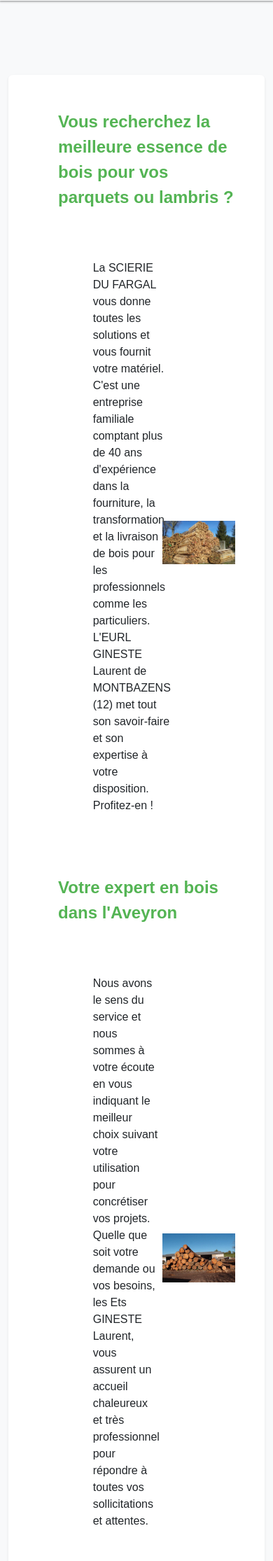
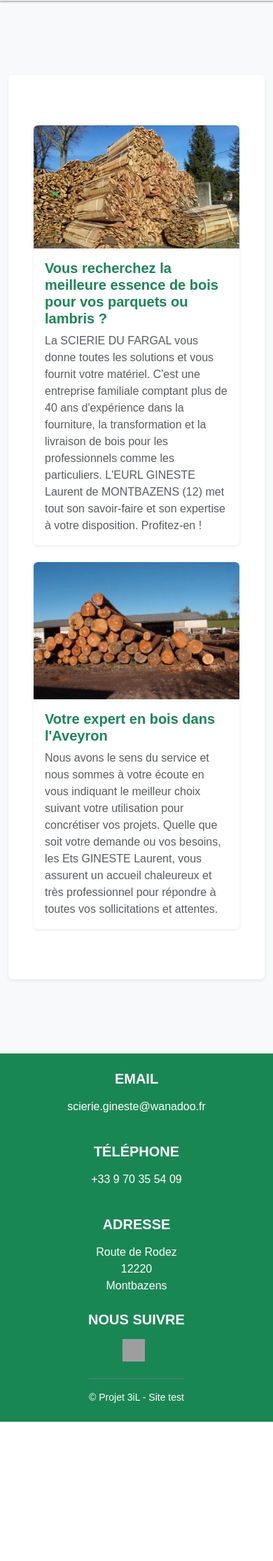
Before and after one commit to Marcelle-Kemla-3il/Site_eco_conception, a PHP site: page / in a window 390 px wide. Shown: the part 595-2825 px from the top of the page at 70% size. After the commit the page ends 2626 px from the top, so only its background shows below. Run offline with PHP 8.4, Linux system fonts and the light colour scheme; data comes from the database, SQL or seed files in the repository; grey boxes are pictures that could not be loaded.

Commit message:
responsive

```diff
--- a/site/controleur/initIndex.php
+++ b/site/controleur/initIndex.php
@@ -1,11 +1,10 @@
 <?php
-
 /* Connexion à la bdd */
 $con = mysqli_connect("localhost", "root", "", "scierie");
 
 /* Gestion des erreurs de connexion */
 if (!$con) {
-    die("Erreur de connexion : " . mysqli_connect_error());
+    die("<div class='alert alert-danger text-center'>Erreur de connexion : " . mysqli_connect_error() . "</div>");
 }
 
 mysqli_set_charset($con, "utf8");
@@ -16,97 +15,64 @@ $requete = mysqli_query($con, $sql);
 
 /* Vérification requête */
 if (!$requete) {
-    die("Erreur requête : " . mysqli_error($con));
+    die("<div class='alert alert-danger text-center'>Erreur requête : " . mysqli_error($con) . "</div>");
 }
 
-/* Affichage */
+/* Affichage responsive */
+echo "<div class='container my-5'>";
+echo "<div class='row gy-4'>"; // gy-4 = espace vertical entre les lignes
+
 while ($resultat = mysqli_fetch_assoc($requete)) {
 
-    // Nettoyage → protection XSS
     $titre = htmlspecialchars($resultat['titre']);
     $descr = htmlspecialchars($resultat['descr']);
     $img = htmlspecialchars($resultat['img']);
 
-    echo "<ul class='main-list'>";
+    // Gestion des images
+    $imgPath = "images/$img";
+    $webpPath = "images/" . pathinfo($img, PATHINFO_FILENAME) . ".webp";
 
-    if (!empty($titre)) {
-        echo "<li class='main-item'><p class='titre'>$titre</p></li>";
+    if (!empty($img) && file_exists($webpPath)) {
+        $imgSrc = $webpPath;
+    } else {
+        $imgSrc = $imgPath;
     }
 
-    /* Image + texte */
-    if (!empty($descr) && !empty($img)) {
-        echo "<li class='main-item'><ul class='sub-list'>";
+    echo "
+        <div class='col-12 col-md-6 col-lg-4'>
+            <div class='card h-100 shadow-sm border-0'>
+    ";
 
-        echo "<li class='sub-item'><p class='texte'>$descr</p></li>";
-
-        // Conversion WebP auto si existe
-        $imgPath = "images/$img";
-        $webpPath = "images/" . pathinfo($img, PATHINFO_FILENAME) . ".webp";
-
-        if (file_exists($webpPath)) {
-            echo "
-                <li class='sub-item'>
-                    <picture>
-                        <source srcset='$webpPath' type='image/webp'>
-                        <img class='image'
-                             src='$imgPath'
-                             loading='lazy'
-                             decoding='async'
-                             alt='$titre'>
-                    </picture>
-                </li>";
-        } else {
-            echo "
-                <li class='sub-item'>
-                    <img class='image'
-                         src='$imgPath'
-                         loading='lazy'
-                         decoding='async'
-                         alt='$titre'>
-                </li>";
-        }
-
-        echo "</ul></li>";
-    }
-    /* Seulement texte */
-    else {
-        if (!empty($descr)) {
-            echo "<li class='main-item'><p class='texte'>$descr</p></li>";
-        }
-
-        if (!empty($img)) {
-
-            $imgPath = "images/$img";
-            $webpPath = "images/" . pathinfo($img, PATHINFO_FILENAME) . ".webp";
-
-            if (file_exists($webpPath)) {
-                echo "
-                <li class='main-item'>
-                    <picture>
-                        <source srcset='$webpPath' type='image/webp'>
-                        <img class='image'
-                             src='$imgPath'
-                             loading='lazy'
-                             decoding='async'
-                             alt='$titre'>
-                    </picture>
-                </li>";
-            } else {
-                echo "
-                <li class='main-item'>
-                    <img class='image'
-                         src='$imgPath'
-                         loading='lazy'
-                         decoding='async'
-                         alt='$titre'>
-                </li>";
-            }
-        }
+    // Image
+    if (!empty($img)) {
+        echo "
+            <img src='$imgSrc' class='card-img-top img-fluid rounded-top' alt='$titre' loading='lazy' decoding='async'>
+        ";
     }
 
-    echo "</ul>";
+    echo "
+                <div class='card-body'>
+        ";
+
+    // Titre
+    if (!empty($titre)) {
+        echo "<h5 class='card-title text-success fw-bold'>$titre</h5>";
+    }
+
+    // Description
+    if (!empty($descr)) {
+        echo "<p class='card-text text-muted'>$descr</p>";
+    }
+
+    echo "
+                </div>
+            </div>
+        </div>
+    ";
 }
 
+echo "</div>"; // row
+echo "</div>"; // container
+
 mysqli_close($con);
-
 ?>
```
